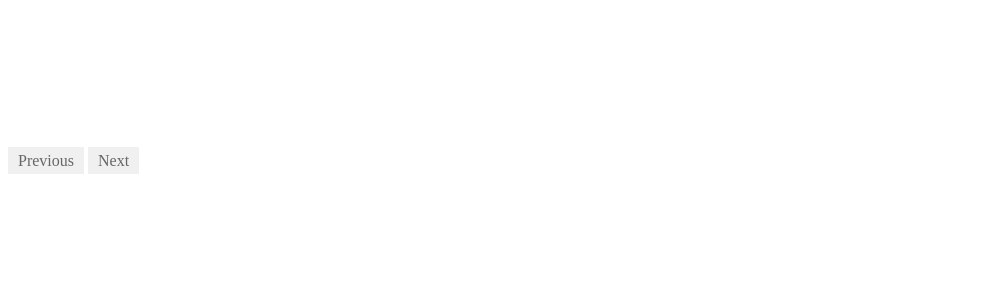
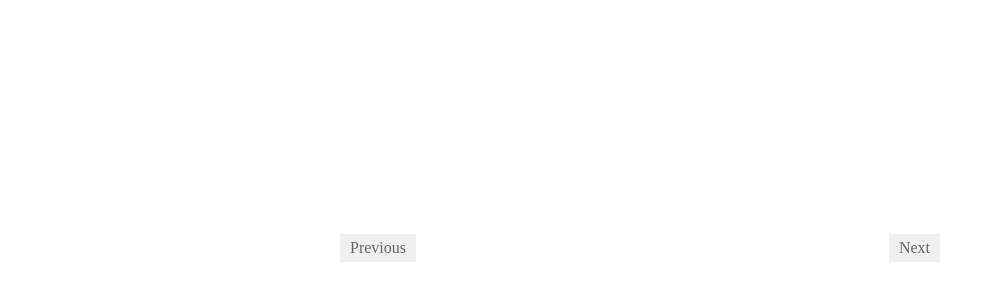
Before and after one commit to ggkeith/slider, a plain HTML site: page index.html in a window 1280 px wide. Shown: the part 256-556 px from the top of the page, without its empty margins (0-995 px from the left). Drawn offline with Linux system fonts and the light colour scheme.

Commit message:
fixed small typo and issue with prvious and next not centering

```diff
--- a/css/slider.css
+++ b/css/slider.css
@@ -7,7 +7,7 @@
 	width: 600px;
 	height: 400px;
 	overflow: hidden;
-	margin 30px auto;
+	margin: 30px auto;
 }
 
 #slider>img {
@@ -24,3 +24,11 @@ a {
 	text-decoration: none;
 	color: #666;
 }
+
+a.left{
+	float: left;
+}
+
+a.right {
+	float: right;
+}
--- a/index.html
+++ b/index.html
@@ -12,9 +12,8 @@
 			<img src="images/lazy-dog.jpg"/>
 			<img src="images/advertise.jpg"/>
 		</div>
+	<a href="#" class="left">Previous</a>
+	<a href="#" class="right">Next</a>
 	</div>
-
-	<a href="#">Previous</a>
-	<a href="#">Next</a>
 </body>
 </html>
```
Lines whose indentation alone changed are shown as unchanged.
